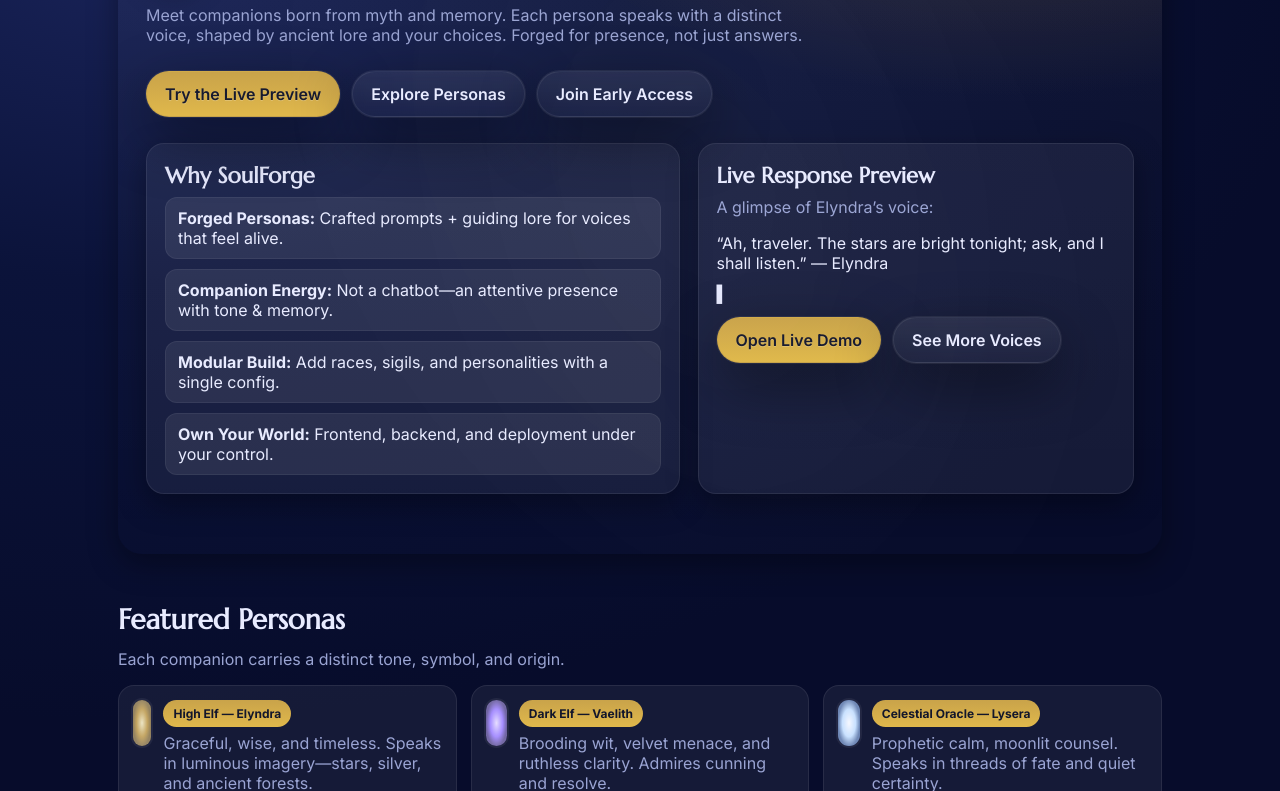
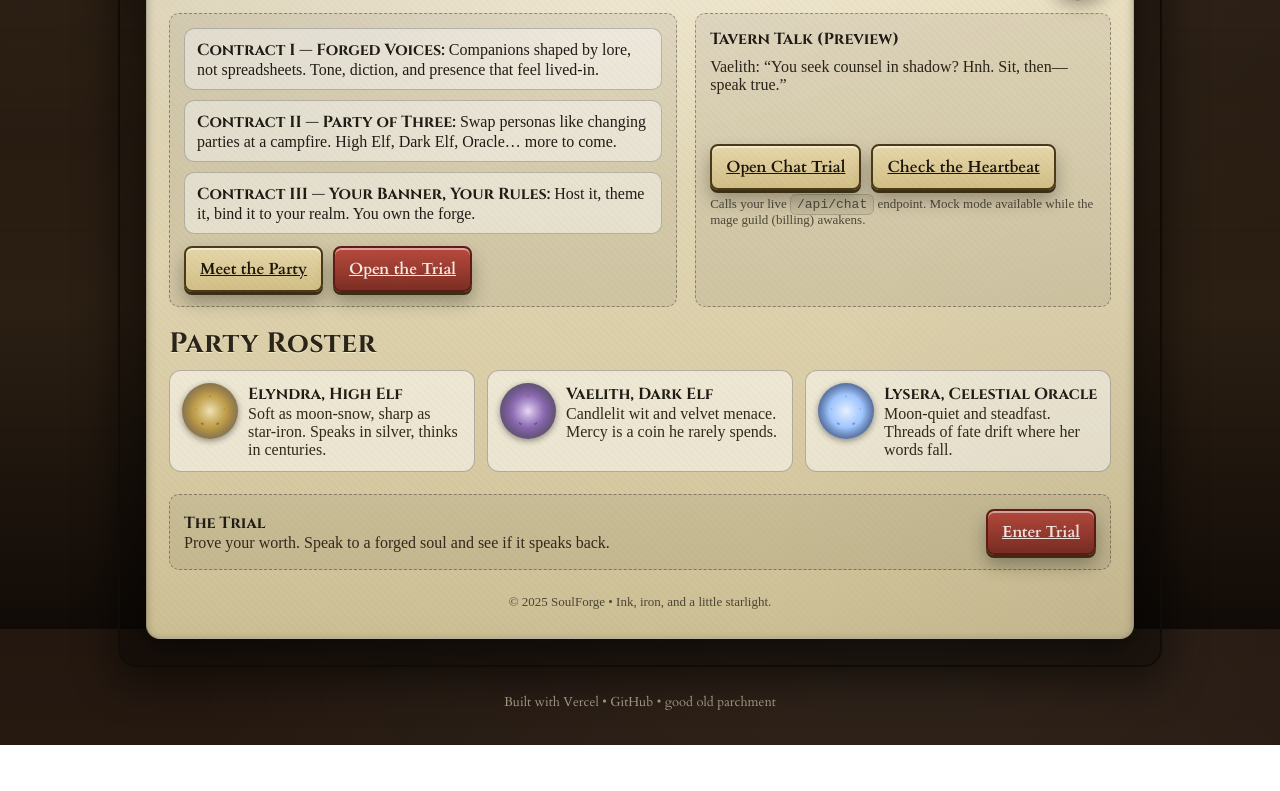
Before and after one commit to razaa514-png/sf5-backend, a plain HTML site: page index.html in a window 1280 px wide. Shown: the part 171-962 px from the top of the page. After the commit the page ends 916 px from the top, so only its background shows below. Drawn offline with Linux system fonts and the light colour scheme; a web font is replaced by a local one.

Commit message:
Update index.html

```diff
--- a/index.html
+++ b/index.html
@@ -1,266 +1,272 @@
 <!doctype html>
 <html lang="en">
 <head>
-<meta charset="utf-8" />
+<meta charset="utf-8">
 <meta name="viewport" content="width=device-width,initial-scale=1" />
-<title>SoulForge — AI Companions Forged from Lore</title>
+<title>SoulForge — The Noticeboard</title>
 <link rel="preconnect" href="https://fonts.googleapis.com">
-<link href="https://fonts.googleapis.com/css2?family=Marcellus&family=Inter:wght@400;600;700&display=swap" rel="stylesheet">
+<link href="https://fonts.googleapis.com/css2?family=IM+Fell+English:ital,wght@0,400;0,700;1,400&family=Cinzel:wght@500;700&family=Cardo:wght@400;700&display=swap" rel="stylesheet">
 <style>
+  /* ----------- THEME VARIABLES ----------- */
   :root{
-    --bg:#0b133a;        /* navy */
-    --bg-deep:#070c2b;
-    --gold:#c9a34a;
-    --gold-2:#e0b84b;
-    --ink:#e8ebff;
-    --muted:#9aa4d3;
-    --panel: rgba(255,255,255,.06);
-    --panel-2: rgba(255,255,255,.08);
-    --ring: 0 0 0 1px rgba(255,255,255,.07), 0 20px 60px rgba(0,0,0,.45);
-    --shadow: 0 10px 30px rgba(0,0,0,.35);
-    --radius: 18px;
+    --wood:#2b1f13;
+    --soot:#1b130c;
+    --ink:#1a1815;
+    --parch:#ede3c7;
+    --parch-deep:#d7caa2;
+    --scar:#7d2e23;
+    --brass:#b08d3b;
+    --brass-dark:#6b5422;
+    --rope:#bca37a;
+    --shadow: 0 12px 40px rgba(0,0,0,.55);
   }
+
+  /* ----------- BASE ----------- */
   *{box-sizing:border-box}
-  html,body{margin:0;background:radial-gradient(1200px 800px at 10% 5%, #1a245a 0%, var(--bg) 45%, var(--bg-deep) 100%);color:var(--ink);font-family:Inter,system-ui,-apple-system,Segoe UI,Roboto,Arial,sans-serif;}
-  a{color:inherit;text-decoration:none}
+  html,body{margin:0;height:100%;background:
+    radial-gradient(1200px 800px at 70% 0%, rgba(255,255,240,.05), transparent 60%),
+    linear-gradient(180deg, #23170f, var(--wood) 60%, #110b07);
+    color:#201c15;
+  }
+
+  /* subtle wood plank wall */
+  body:before{
+    content:"";position:fixed;inset:0;pointer-events:none;opacity:.22;
+    background:
+      repeating-linear-gradient(90deg, rgba(255,255,255,.02) 0 2px, transparent 2px 6px),
+      repeating-linear-gradient(180deg, rgba(0,0,0,.12) 0 3px, transparent 3px 100px);
+    mix-blend-mode:soft-light;
+  }
+
+  /* torchlight flicker */
+  .torch{
+    position:fixed;top:-10%;left:-10%;right:-10%;bottom:-10%;
+    pointer-events:none;mix-blend-mode:screen;opacity:.25;
+    background: radial-gradient(600px 400px at 10% 15%, rgba(255,180,80,.18), transparent 60%),
+                radial-gradient(500px 300px at 90% 12%, rgba(255,120,60,.12), transparent 65%);
+    animation:flick 3.7s ease-in-out infinite;
+  }
+  @keyframes flick{
+    0%,100%{filter:brightness(1)}
+    35%{filter:brightness(1.10)}
+    53%{filter:brightness(.95)}
+    71%{filter:brightness(1.08)}
+  }
+
   .wrap{max-width:1100px;margin:0 auto;padding:28px}
-  .hero{
-    position:relative;overflow:hidden;border-radius:24px;padding:60px 28px;
+
+  /* ----------- NOTICEBOARD (parchment slab) ----------- */
+  .board{
+    position:relative;border-radius:18px;padding:26px;box-shadow:var(--shadow);
     background:
-      radial-gradient(800px 400px at 85% 0%, rgba(201,163,74,.20), transparent 60%),
-      linear-gradient(180deg, rgba(255,255,255,.04), rgba(255,255,255,0));
-    box-shadow: var(--shadow);
+      radial-gradient(800px 600px at 50% 0%, rgba(0,0,0,.28), transparent 70%),
+      linear-gradient(180deg, rgba(0,0,0,.35), rgba(0,0,0,.2) 30%, rgba(0,0,0,.4));
+    border:2px solid #120c07;
   }
-  /* subtle aura particles */
-  .hero:before,.hero:after{
-    content:"";position:absolute;inset:-30%;background:
-      radial-gradient(closest-side, rgba(255,255,255,.06), transparent 60%);
-    filter:blur(40px);animation:aura 16s linear infinite;opacity:.35;pointer-events:none;
+
+  .leather-strap{
+    position:absolute;top:-12px;left:24px;right:24px;height:28px;border-radius:8px;
+    background:linear-gradient(180deg,#5a3a2a,#3c261a);
+    border:1px solid rgba(255,255,255,.08);box-shadow:0 8px 18px rgba(0,0,0,.5) inset;
   }
-  .hero:after{animation-duration:22s;mix-blend-mode:screen;opacity:.22}
-  @keyframes aura{0%{transform:translate(0,0) rotate(0deg)}50%{transform:translate(6%, -3%) rotate(120deg)}100%{transform:translate(0,0) rotate(360deg)}}
+  .rivet{position:absolute;top:-6px;width:22px;height:22px;border-radius:50%;
+    background:radial-gradient(closest-side,#f7e3a8,var(--brass) 60%, var(--brass-dark));
+    box-shadow:0 2px 2px rgba(0,0,0,.6);border:1px solid rgba(0,0,0,.6)}
+  .rivet.l{left:12px}.rivet.r{right:12px}
 
-  .brand{display:flex;gap:16px;align-items:center;margin-bottom:18px}
-  .sigil{
+  /* parchment sheet */
+  .parch{
+    position:relative;margin-top:14px;border-radius:14px;padding:22px 22px 28px;
+    background:
+      radial-gradient(1200px 800px at 40% -20%, rgba(255,255,255,.5), transparent 55%),
+      linear-gradient(180deg, var(--parch), var(--parch-deep) 78%, #cdbf94);
+    border:1px solid rgba(0,0,0,.25);
+    box-shadow:inset 0 2px 8px rgba(0,0,0,.25), 0 10px 24px rgba(0,0,0,.35);
+  }
+  /* deckle edge / roughness */
+  .parch:before{
+    content:"";position:absolute;inset:0;border-radius:14px;pointer-events:none;mix-blend-mode:multiply;opacity:.25;
+    background:
+      radial-gradient(800px 600px at 0% 0%, rgba(0,0,0,.25), transparent 60%),
+      radial-gradient(600px 800px at 100% 100%, rgba(0,0,0,.2), transparent 60%),
+      repeating-linear-gradient(45deg, rgba(0,0,0,.045) 0 2px, transparent 2px 5px);
+  }
+
+  /* headers & type */
+  .hero-title{
+    font-family:Cinzel,serif;letter-spacing:.5px;margin:0 0 6px;
+    font-size:38px;color:#2a2419;text-shadow:0 1px 0 #f4ecd0;
+  }
+  .sub{font-family:"IM Fell English",serif;color:#3a3120;font-style:italic;margin:0 0 16px}
+
+  .seal{
+    display:inline-block;background:radial-gradient(closest-side,#b94a3e,var(--scar));color:#f7e7d9;
+    border-radius:50%;width:64px;height:64px;line-height:64px;text-align:center;font-weight:700;
+    box-shadow:inset 0 -6px 10px rgba(0,0,0,.25), 0 6px 16px rgba(0,0,0,.3);border:2px solid #5f1c16;
+    transform:rotate(-8deg);
+  }
+
+  .row{display:grid;gap:18px}
+  @media(min-width:900px){ .row{grid-template-columns:1.1fr .9fr;} }
+
+  .pane{background:rgba(0,0,0,.06);border:1px dashed rgba(0,0,0,.35);
+    border-radius:10px;padding:14px}
+
+  /* QUEST BULLETS */
+  .quests{list-style:none;margin:0;padding:0;display:grid;gap:10px}
+  .quests li{background:rgba(255,255,255,.45);border:1px solid rgba(0,0,0,.22);border-radius:10px;padding:10px 12px}
+  .quests b{font-family:Cinzel,serif}
+
+  /* PARTY ROSTER (personas) */
+  .roster{display:grid;grid-template-columns:repeat(auto-fit,minmax(240px,1fr));gap:12px}
+  .card{
+    display:grid;grid-template-columns:56px 1fr;gap:10px;align-items:start;
+    background:rgba(255,255,255,.5);border:1px solid rgba(0,0,0,.25);border-radius:12px;padding:12px;
+  }
+  .token{
     width:56px;height:56px;border-radius:50%;
-    background: radial-gradient(closest-side, #f3e6c2, #c8a44a 60%, #7b6120);
-    box-shadow:0 0 0 3px rgba(255,255,255,.06), 0 10px 30px rgba(0,0,0,.4), 0 0 60px rgba(201,163,74,.35) inset;
+    background:radial-gradient(closest-side,#efe2b4,#b89337 60%, #6b5121);
+    box-shadow:inset 0 0 24px rgba(255,255,255,.35), 0 2px 6px rgba(0,0,0,.4);
     position:relative;
   }
-  .sigil:after{ /* inner rune */
-    content:"";position:absolute;inset:12px;border-radius:50%;
-    background: conic-gradient(from 0deg at 50% 50%, rgba(255,255,255,.35), transparent 40%, rgba(255,255,255,.25));
-    mask: radial-gradient(closest-side, black 55%, transparent 56%),
-          linear-gradient(transparent 44%, black 44% 56%, transparent 56%);
-    mix-blend-mode:overlay;opacity:.9;
+  .token:after{/* simple rune mark */
+    content:"";position:absolute;inset:12px;border:2px solid rgba(0,0,0,.45);border-radius:50%;
+    clip-path:polygon(50% 0, 64% 42%, 98% 42%, 70% 64%, 82% 100%, 50% 78%, 18% 100%, 30% 64%, 2% 42%, 36% 42%);
+    opacity:.6;
   }
-  .title{
-    font-family:Marcellus, serif;font-size:40px;letter-spacing:.5px;line-height:1.1;margin:0;
-    background: linear-gradient(180deg, #fff, #e7e3d6 40%, #c9a34a);
-    -webkit-background-clip:text;background-clip:text;color:transparent;
-    text-shadow:0 3px 30px rgba(201,163,74,.15);
+  .name{font-family:Cinzel,serif;font-weight:700}
+  .blurb{font-family:"IM Fell English",serif;color:#32291a}
+
+  /* BUTTONS */
+  .actions{display:flex;gap:10px;flex-wrap:wrap;margin-top:12px}
+  .btn{
+    appearance:none;cursor:pointer;font-weight:700;
+    font-family:Cardo,serif;color:#1b150b;
+    padding:10px 14px;border-radius:8px;border:2px solid #4b3a17;
+    background:linear-gradient(180deg, #e6d7aa, #d2bf86);
+    box-shadow:inset 0 2px 0 rgba(255,255,255,.5), 0 3px 0 #3c2e12, 0 10px 18px rgba(0,0,0,.3);
   }
-  .tag{color:var(--muted);margin-top:10px;max-width:680px}
-  .cta-row{display:flex;gap:12px;flex-wrap:wrap;margin-top:26px}
-  .btn{
-    padding:12px 18px;border-radius:999px;border:1px solid rgba(255,255,255,.08);
-    background:linear-gradient(180deg, rgba(255,255,255,.08), rgba(255,255,255,.03));
-    backdrop-filter: blur(6px); box-shadow: var(--ring); color:var(--ink); font-weight:600;
-  }
-  .btn.gold{border-color:rgba(201,163,74,.6);
-    background:linear-gradient(180deg, var(--gold), var(--gold-2));
-    color:#171a2f; text-shadow:0 1px 0 rgba(255,255,255,.2);
-  }
-  .btn:hover{transform:translateY(-1px);box-shadow:0 0 0 1px rgba(255,255,255,.2),0 20px 50px rgba(0,0,0,.3)}
+  .btn:hover{transform:translateY(-1px)}
+  .btn.red{background:linear-gradient(180deg,#b94a3e,#7d2e23);color:#f8e9e2;border-color:#5f1c16}
 
-  .grid{display:grid;gap:18px;margin-top:26px}
-  @media(min-width:900px){ .grid{grid-template-columns:1.1fr .9fr;} }
+  .footer{color:#c9bfa5;text-align:center;margin:26px 0 6px;font-family:Cardo,serif}
+  .tiny{opacity:.75;font-size:13px}
 
-  .panel{background:var(--panel);border:1px solid rgba(255,255,255,.08);border-radius:var(--radius);padding:18px;box-shadow:var(--shadow)}
-  .panel h3{font-family:Marcellus,serif;font-size:22px;margin:0 0 8px}
-  .bullets{display:grid;gap:10px;margin:0;padding:0;list-style:none}
-  .bullets li{background:var(--panel-2);border:1px solid rgba(255,255,255,.06);padding:10px 12px;border-radius:12px}
-
-  .personas{display:grid;grid-template-columns:repeat(auto-fit,minmax(220px,1fr));gap:14px}
-  .card{background:var(--panel);border:1px solid rgba(255,255,255,.08);border-radius:16px;padding:14px;display:flex;gap:12px;align-items:flex-start}
-  .chip{font-size:12px;color:#12162b;background:linear-gradient(180deg,var(--gold),var(--gold-2));border-radius:999px;padding:6px 10px;font-weight:700;display:inline-block}
-  .avatar{width:46px;height:46px;border-radius:999px;background:
-    radial-gradient(closest-side, #e7ddb2, #b0872e 60%, #6b5323);
-    box-shadow:0 0 0 2px rgba(255,255,255,.06), inset 0 0 30px rgba(255,255,255,.4);
-  }
-
-  .section{margin:48px 0}
-  .section h2{font-family:Marcellus,serif;font-size:28px;margin:0 0 12px}
-  .mini{color:var(--muted);margin-top:6px}
-
-  .footer{opacity:.7;font-size:13px;text-align:center;margin:40px 0 10px}
+  /* small code badge */
+  code{background:rgba(0,0,0,.08);padding:2px 6px;border-radius:6px;border:1px solid rgba(0,0,0,.2)}
 </style>
 </head>
 <body>
+<div class="torch" aria-hidden="true"></div>
 
-  <div class="wrap">
-    <!-- HERO -->
-    <section class="hero">
-      <div class="brand">
-        <div class="sigil" aria-hidden="true"></div>
+<div class="wrap">
+  <div class="board">
+    <div class="leather-strap"></div>
+    <div class="rivet l"></div><div class="rivet r"></div>
+
+    <div class="parch">
+      <div style="display:flex;align-items:center;gap:14px;justify-content:space-between;flex-wrap:wrap">
         <div>
-          <h1 class="title">SoulForge</h1>
-          <div class="mini">AI Companions Forged from Lore</div>
+          <h1 class="hero-title">SoulForge: The Noticeboard</h1>
+          <p class="sub">Missives for travelers, contracts for companions, and whispers from elder woods.</p>
+        </div>
+        <div class="seal">SF</div>
+      </div>
+
+      <div class="row">
+        <div class="pane">
+          <ul class="quests">
+            <li><b>Contract I — Forged Voices:</b> Companions shaped by lore, not spreadsheets. Tone, diction, and presence that feel lived-in.</li>
+            <li><b>Contract II — Party of Three:</b> Swap personas like changing parties at a campfire. High Elf, Dark Elf, Oracle… more to come.</li>
+            <li><b>Contract III — Your Banner, Your Rules:</b> Host it, theme it, bind it to your realm. You own the forge.</li>
+          </ul>
+          <div class="actions">
+            <a class="btn" href="#party">Meet the Party</a>
+            <a class="btn red" href="#trial">Open the Trial</a>
+          </div>
+        </div>
+
+        <div class="pane">
+          <div style="font-family:Cinzel,serif;font-weight:700;margin-bottom:8px">Tavern Talk (Preview)</div>
+          <div id="typebox" style="min-height:76px;font-family:'IM Fell English',serif;color:#2a2319"></div>
+          <div class="actions" style="margin-top:10px">
+            <a class="btn" id="openChat" href="chat-test.html" target="_blank">Open Chat Trial</a>
+            <a class="btn" href="https://sf5-backend.vercel.app/api/ping" target="_blank">Check the Heartbeat</a>
+          </div>
+          <div class="tiny" style="margin-top:6px">Calls your live <code>/api/chat</code> endpoint. Mock mode available while the mage guild (billing) awakens.</div>
         </div>
       </div>
 
-      <p class="tag">
-        Meet companions born from myth and memory. Each persona speaks with a distinct voice, shaped by ancient lore and your choices.
-        Forged for presence, not just answers.
-      </p>
-
-      <div class="cta-row">
-        <a class="btn gold" href="#demo">Try the Live Preview</a>
-        <a class="btn" href="#personas">Explore Personas</a>
-        <a class="btn" href="#early">Join Early Access</a>
-      </div>
-
-      <div class="grid">
-        <div class="panel">
-          <h3>Why SoulForge</h3>
-          <ul class="bullets">
-            <li><strong>Forged Personas:</strong> Crafted prompts + guiding lore for voices that feel alive.</li>
-            <li><strong>Companion Energy:</strong> Not a chatbot—an attentive presence with tone & memory.</li>
-            <li><strong>Modular Build:</strong> Add races, sigils, and personalities with a single config.</li>
-            <li><strong>Own Your World:</strong> Frontend, backend, and deployment under your control.</li>
-          </ul>
-        </div>
-
-        <div class="panel">
-          <h3>Live Response Preview</h3>
-          <p class="mini">A glimpse of Elyndra’s voice:</p>
-          <div id="preview" class="bullets" style="height:auto">
-            <div class="bullets" id="type">
-              <div class="bullets" style="background:transparent;border:none;padding:0">
-                <span id="typing"></span><span id="caret">▌</span>
-              </div>
+      <div id="party" style="margin-top:18px">
+        <h2 class="hero-title" style="font-size:28px;margin:10px 0 8px">Party Roster</h2>
+        <div class="roster">
+          <div class="card">
+            <div class="token"></div>
+            <div>
+              <div class="name">Elyndra, High Elf</div>
+              <div class="blurb">Soft as moon-snow, sharp as star-iron. Speaks in silver, thinks in centuries.</div>
             </div>
           </div>
-          <div class="cta-row" style="margin-top:14px">
-            <a class="btn gold" id="openDemo" href="#demo">Open Live Demo</a>
-            <a class="btn" href="#personas">See More Voices</a>
-          </div>
-        </div>
-      </div>
-    </section>
 
-    <!-- PERSONAS -->
-    <section id="personas" class="section">
-      <h2>Featured Personas</h2>
-      <p class="mini">Each companion carries a distinct tone, symbol, and origin.</p>
-      <div class="personas">
-        <div class="card">
-          <div class="avatar" aria-hidden="true"></div>
-          <div>
-            <div class="chip">High Elf — Elyndra</div>
-            <div class="mini" style="margin-top:6px">
-              Graceful, wise, and timeless. Speaks in luminous imagery—stars, silver, and ancient forests.
+          <div class="card">
+            <div class="token" style="background:radial-gradient(closest-side,#e9d7f5,#7e5aa8 60%, #3b2853)"></div>
+            <div>
+              <div class="name">Vaelith, Dark Elf</div>
+              <div class="blurb">Candlelit wit and velvet menace. Mercy is a coin he rarely spends.</div>
             </div>
           </div>
-        </div>
 
-        <div class="card">
-          <div class="avatar" aria-hidden="true" style="background:radial-gradient(closest-side,#dfd4ff,#8a6bff 60%,#3d2e80)"></div>
-          <div>
-            <div class="chip">Dark Elf — Vaelith</div>
-            <div class="mini" style="margin-top:6px">
-              Brooding wit, velvet menace, and ruthless clarity. Admires cunning and resolve.
-            </div>
-          </div>
-        </div>
-
-        <div class="card">
-          <div class="avatar" aria-hidden="true" style="background:radial-gradient(closest-side,#f3f6ff,#b8d8ff 60%,#3a5c9b)"></div>
-          <div>
-            <div class="chip">Celestial Oracle — Lysera</div>
-            <div class="mini" style="margin-top:6px">
-              Prophetic calm, moonlit counsel. Speaks in threads of fate and quiet certainty.
+          <div class="card">
+            <div class="token" style="background:radial-gradient(closest-side,#e7f1ff,#96c0ff 60%, #2d4c86)"></div>
+            <div>
+              <div class="name">Lysera, Celestial Oracle</div>
+              <div class="blurb">Moon-quiet and steadfast. Threads of fate drift where her words fall.</div>
             </div>
           </div>
         </div>
       </div>
-    </section>
 
-    <!-- DEMO -->
-    <section id="demo" class="section">
-      <h2>Try the Live Preview</h2>
-      <p class="mini">Launch the in-browser chat test that talks to the deployed backend.</p>
-      <div class="panel" style="display:flex;gap:14px;align-items:center;justify-content:space-between;flex-wrap:wrap">
-        <div>
-          <div style="font-weight:700;margin-bottom:6px">SoulForge Chat Test</div>
-          <div class="mini">Opens a simple chat UI that connects to <code>/api/chat</code>.</div>
-        </div>
-        <div class="cta-row" style="margin:0">
-          <!-- Change this href to the location of your local chat-test.html if you publish it -->
-          <a class="btn gold" target="_blank" id="launchChat">Open Chat</a>
-          <a class="btn" href="https://sf5-backend.vercel.app/api/ping" target="_blank">Health Check</a>
+      <div id="trial" style="margin-top:22px" class="pane">
+        <div style="display:flex;align-items:center;justify-content:space-between;gap:10px;flex-wrap:wrap">
+          <div>
+            <div class="name">The Trial</div>
+            <div class="blurb">Prove your worth. Speak to a forged soul and see if it speaks back.</div>
+          </div>
+          <a class="btn red" href="chat-test.html" target="_blank">Enter Trial</a>
         </div>
       </div>
-    </section>
 
-    <!-- EARLY ACCESS -->
-    <section id="early" class="section">
-      <h2>Become a Founder</h2>
-      <p class="mini">Join the Founders’ Circle for early access, exclusive races, and priority features.</p>
-      <div class="panel" style="display:grid;gap:10px">
-        <div><strong>Founders Pass</strong> — $9/mo early access • special sigils • priority input</div>
-        <div><strong>Artisan Tier</strong> — $29/mo persona forging • custom tone sculpting</div>
-        <div><strong>Guild Leader</strong> — $99/mo white-label & team controls (limited)</div>
-        <div class="cta-row" style="margin-top:10px">
-          <!-- Replace these with your Gumroad/LemonSqueezy links when ready -->
-          <a class="btn gold" href="#" target="_blank">Reserve a Founders Pass</a>
-          <a class="btn" href="#" target="_blank">Request a Demo</a>
-        </div>
+      <div style="margin-top:24px;text-align:center" class="tiny">
+        © <span id="year"></span> SoulForge • Ink, iron, and a little starlight.
       </div>
-    </section>
-
-    <!-- FAQ -->
-    <section class="section">
-      <h2>FAQ</h2>
-      <div class="panel">
-        <div class="bullets">
-          <div><strong>Is the demo real?</strong> Yes. It calls a live backend you control on Vercel.</div>
-          <div><strong>Will it have memory?</strong> Yes—short-term memory comes first, then persistent saves per persona.</div>
-          <div><strong>Is NSFW allowed?</strong> No. SoulForge is intimacy through presence, conversation, and story.</div>
-        </div>
-      </div>
-    </section>
-
-    <div class="footer">© <span id="year"></span> SoulForge • Forged in Flame. Bound by Soul.</div>
+    </div>
   </div>
 
+  <div class="footer tiny">Built with Vercel • GitHub • good old parchment</div>
+</div>
+
 <script>
-  // year
   document.getElementById('year').textContent = new Date().getFullYear();
 
-  // type preview
-  const line = "“Ah, traveler. The stars are bright tonight; ask, and I shall listen.” — Elyndra";
-  const t = document.getElementById('typing');
-  const caret = document.getElementById('caret');
-  let i = 0;
-  function tick(){ if(i<=line.length){ t.textContent = line.slice(0,i++); setTimeout(tick, 24);} }
-  tick();
-  setInterval(()=>{ caret.style.opacity = (caret.style.opacity==='0'?'1':'0');}, 500);
+  // tavern talk typewriter
+  const lines = [
+    "Elyndra: “Ah, traveler. The stars are loud tonight. Ask, and I shall listen.”",
+    "Vaelith: “You seek counsel in shadow? Hnh. Sit, then—speak true.”",
+    "Lysera: “A hush upon the thread. Your question tugs the weave.”"
+  ];
+  const el = document.getElementById('typebox');
+  let i=0, j=0;
 
-  // open demo button:
-  // If you deploy your chat-test.html somewhere, put that URL here.
-  // For now, we’ll open a small inline demo page you already have locally.
-  document.getElementById('openDemo')?.addEventListener('click', (e)=>{
-    e.preventDefault();
-    document.getElementById('launchChat').focus();
-    document.getElementById('demo').scrollIntoView({behavior:'smooth',block:'start'});
-  });
-
-  // Point this to your local file path or hosted copy of chat-test.html.
-  // If you host it under this same Vercel project at /chat-test.html, update href accordingly.
-  const chatURL = "chat-test.html"; // <— change if you upload that file somewhere else
-  const launch = document.getElementById('launchChat');
-  launch.href = chatURL;
+  function type() {
+    const text = lines[i];
+    el.textContent = text.slice(0, j++);
+    if (j <= text.length) {
+      setTimeout(type, 22);
+    } else {
+      setTimeout(()=>{ i = (i+1)%lines.length; j = 0; setTimeout(type, 900) }, 900);
+    }
+  }
+  type();
 </script>
 </body>
 </html>
```
